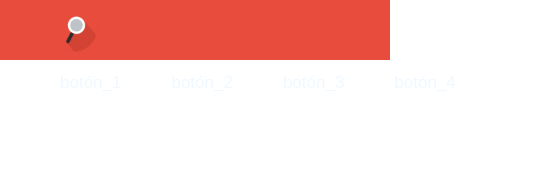
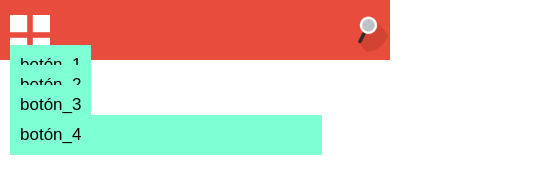
Before and after one commit to angiegonzalez23/menuresponsive, a plain HTML site: page index.html in a window 390 px wide. Shown: the whole page, 550 px wide, since content can reach past the window. Drawn offline with Linux system fonts and the light colour scheme.

Commit message:
menu responsive

```diff
--- a/css/css.css
+++ b/css/css.css
@@ -18,10 +18,18 @@ width: 48px;
 	float: left;
 	cursor: pointer;
 }
+.logor{
+	display: none;
+	width: 48px;
+	height: 48px;
+	margin-top: 5px;
+	margin-left:10px;
+	float: right;
+	cursor: pointer;
+}
 .nav{
 float: left;
-	width: 500px;
-
+width: 500px;
 margin-left: 50px;
 list-style: none;
 margin-top: 10px;
@@ -76,8 +84,6 @@ background-color: rgba(231,76,60,1);
 }
 
 .botones4 a li{
-
-
 	padding-bottom: 20px;
 	padding-top: 20px;
 	padding-left: 30px;
@@ -88,3 +94,50 @@ background-color: rgba(231,76,60,1);
 	background-color: brown;
 
 }
+
+#iconomenu{
+width: 40px;
+float: left;
+margin-top: 5px;
+margin-left: left;
+display:none;
+}
+
+.none{
+	display: none;
+}
+@media screen and (max-width: 767px){
+
+.logo{
+	display: none;
+}
+
+.logor{
+display: block;
+}
+
+
+.nav{
+width: 80%;
+padding-left: 0px;
+margin-left: 10px;
+box-sizing: border-box;
+}
+
+.bt{
+float: none;
+margin-right:0px;
+padding: 10px;
+color: black;
+font-size: 17px;
+text-decoration: none;
+background-color: aquamarine;
+}
+
+#iconomenu{
+display: block;
+float: none;
+	}
+
+
+}
--- a/index.html
+++ b/index.html
@@ -12,10 +12,12 @@
     <body>
 
 		  <header>
+
 	<img class="logo" src="img/logoA.png">
 
-
+		<nav>
 	<ul class="nav">
+	<img id="iconomenu" src="img/menu.png">
 	<li><a class="bt"href="#">botón_1</a></li>
 	<li><a class="bt" href="#">botón_2</a></li>
 	<li><a class="bt" href="#">botón_3</a></li>
@@ -32,7 +34,8 @@
 
 		</li>
    </ul>
-
+	</nav>
+	<img class="logor" src="img/logoA.png">
 	</header>
 
 
```
Also changed, not shown: img/menu.png (added), img/menu2.png (added).
